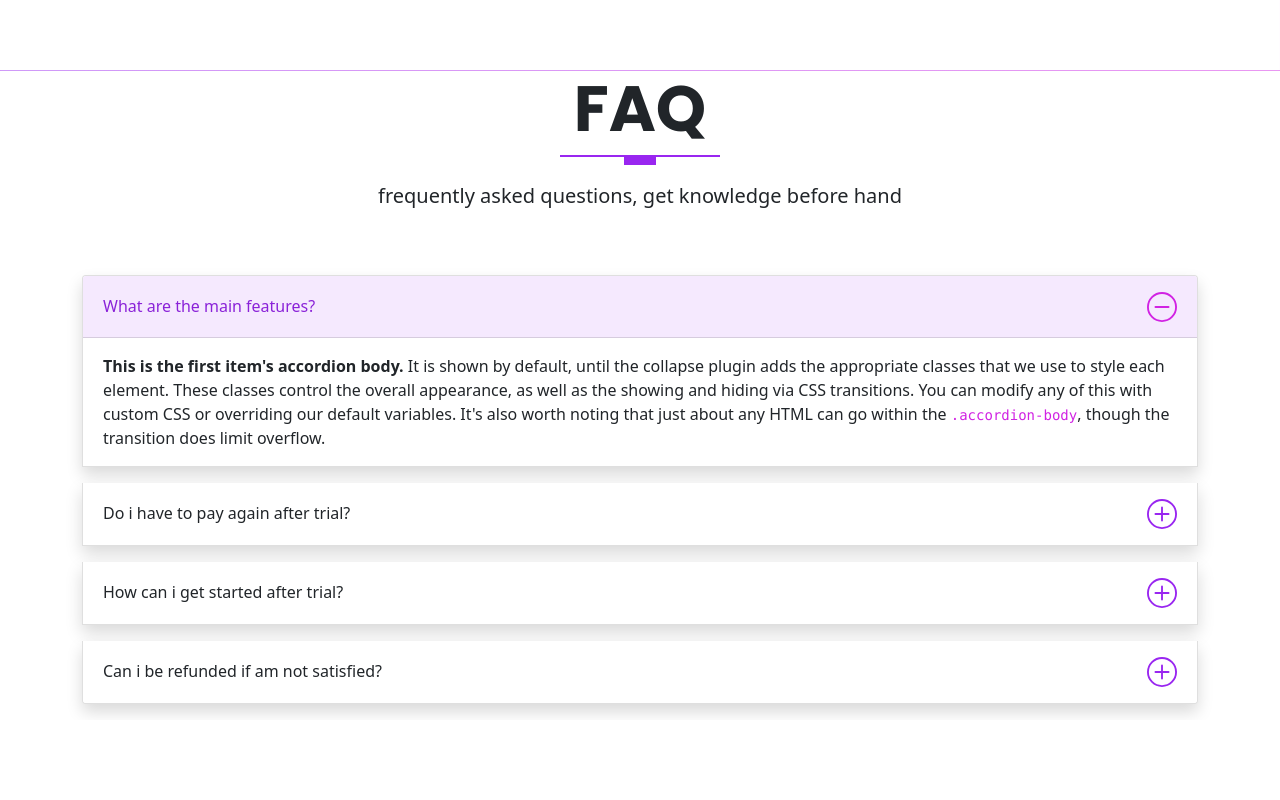
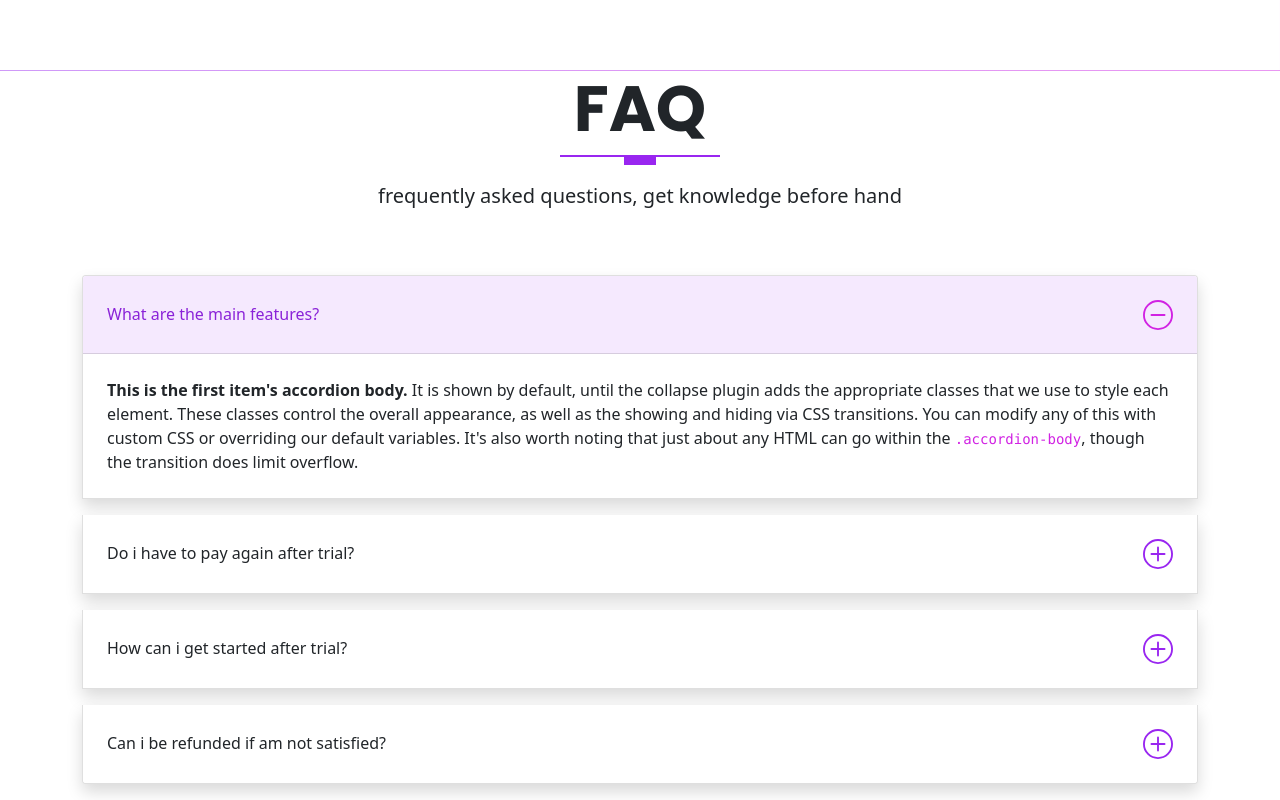
Before and after one commit to cufos/bootsrap-scss-portfolio, a website: page index.html in a window 1280 px wide. Shown: the part 4244-5044 px from the top of the page. Before the commit the page ends 4964 px from the top, so only its background shows below. Drawn offline with nearby package versions, Linux system fonts and the light colour scheme; files that its build step writes are made by us from their sources; files whose address does not match are found by name.

Commit message:
modified the variables for the accordion padding

```diff
--- a/scss/_custom.scss
+++ b/scss/_custom.scss
@@ -20,6 +20,8 @@ $primary: $purple-dark;
 $secondary: $pink;
 
 // override de accordion
+$accordion-padding-y: 1.5rem;
+$accordion-padding-x: 1.5rem;
 $accordion-icon-color: $primary;
 $accordion-icon-active-color: $secondary;
 
```
